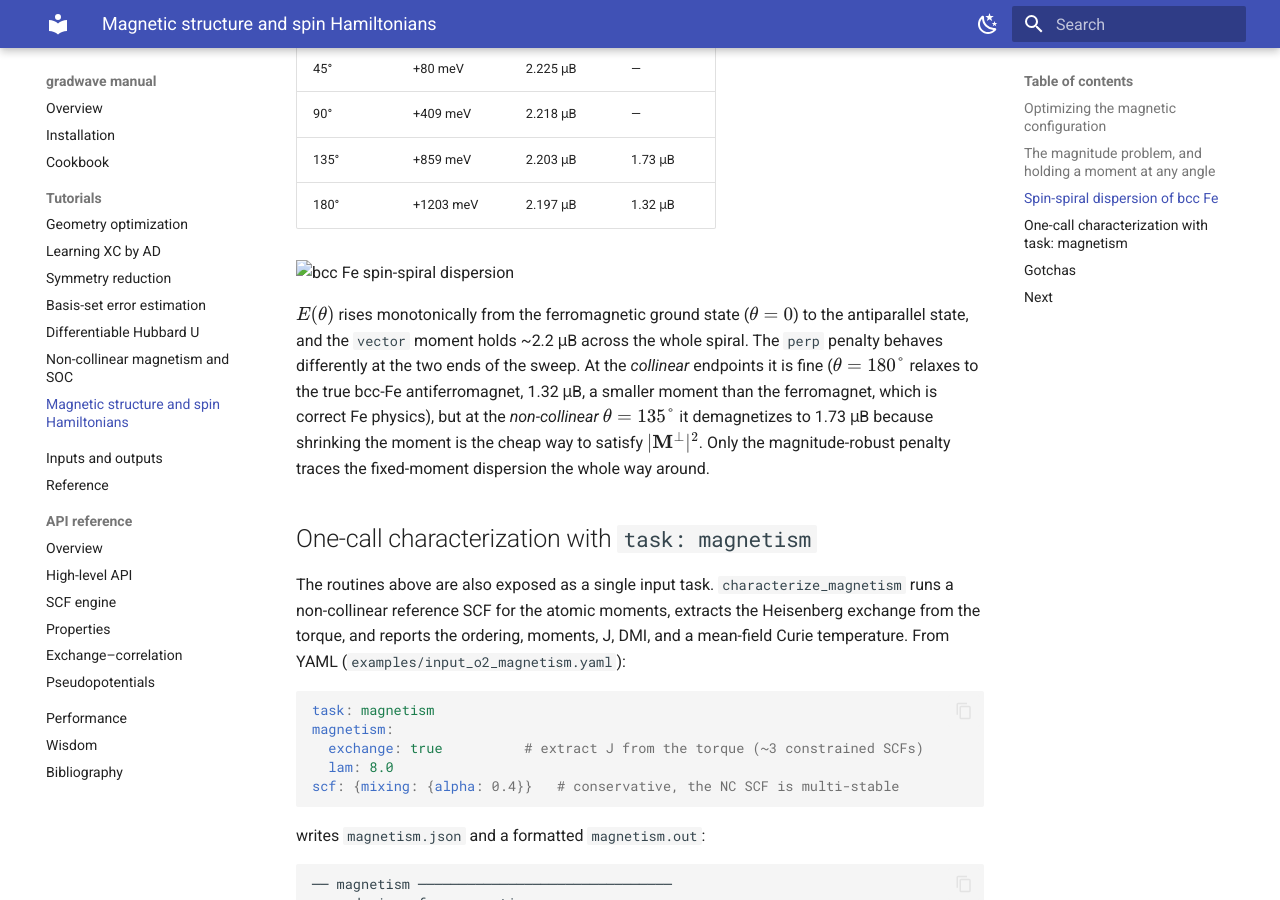
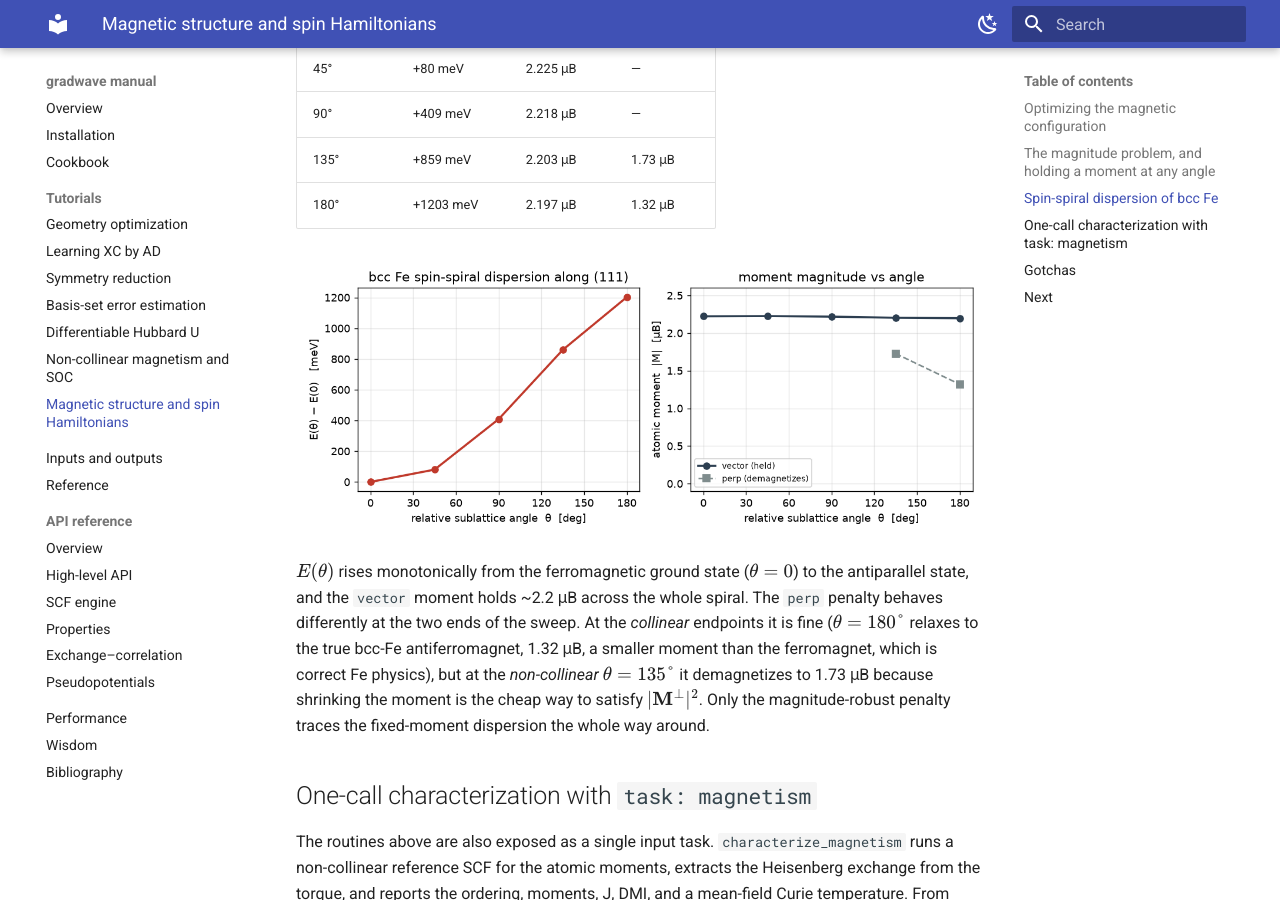
Before and after one commit to wladerer/gradwave, an MkDocs documentation site: the page built from docs/manual/magnetism.md, in a window 1280 px wide and 900 px high, scrolled down 2634 px. Built offline with MkDocs 1.6.1 and Material for MkDocs 9.7.7, drawn with Linux system fonts in a browser that asks for light colours.

Commit message:
build(docs): lock and install the docs group, fix the strict mkdocs build
The docs dependency-group (mkdocs, mkdocs-material, mkdocstrings) was declared in
pyproject.toml but never locked, so `uv run mkdocs` failed. Lock and sync it with
`uv sync --group docs`.

A strict build then surfaced one pre-existing out-of-tree image link in the
magnetism page. Move the referenced figure into docs/manual/img/ and point the
reference at it, so `mkdocs build --strict` passes and the published site renders
the spin-spiral figure.

Co-Authored-By: Claude Opus 4.8 (1M context) <noreply@anthropic.com>

```diff
--- a/docs/manual/magnetism.md
+++ b/docs/manual/magnetism.md
@@ -118,7 +118,7 @@ $E(\theta)$ at fixed moment (`examples/fe_spin_spiral.py`, run on CPU).
 | 135° | +859 meV   | 2.203 μB | 1.73 μB |
 | 180° | +1203 meV  | 2.197 μB | 1.32 μB |
 
-![bcc Fe spin-spiral dispersion](../../examples/fe_spin_spiral.png)
+![bcc Fe spin-spiral dispersion](img/fe_spin_spiral.png)
 
 $E(\theta)$ rises monotonically from the ferromagnetic ground state ($\theta=0$) to the
 antiparallel state, and the `vector` moment holds ~2.2 μB across the whole spiral. The
```
Also changed, not shown: docs/manual/img/fe_spin_spiral.png (added), 1 other file.
